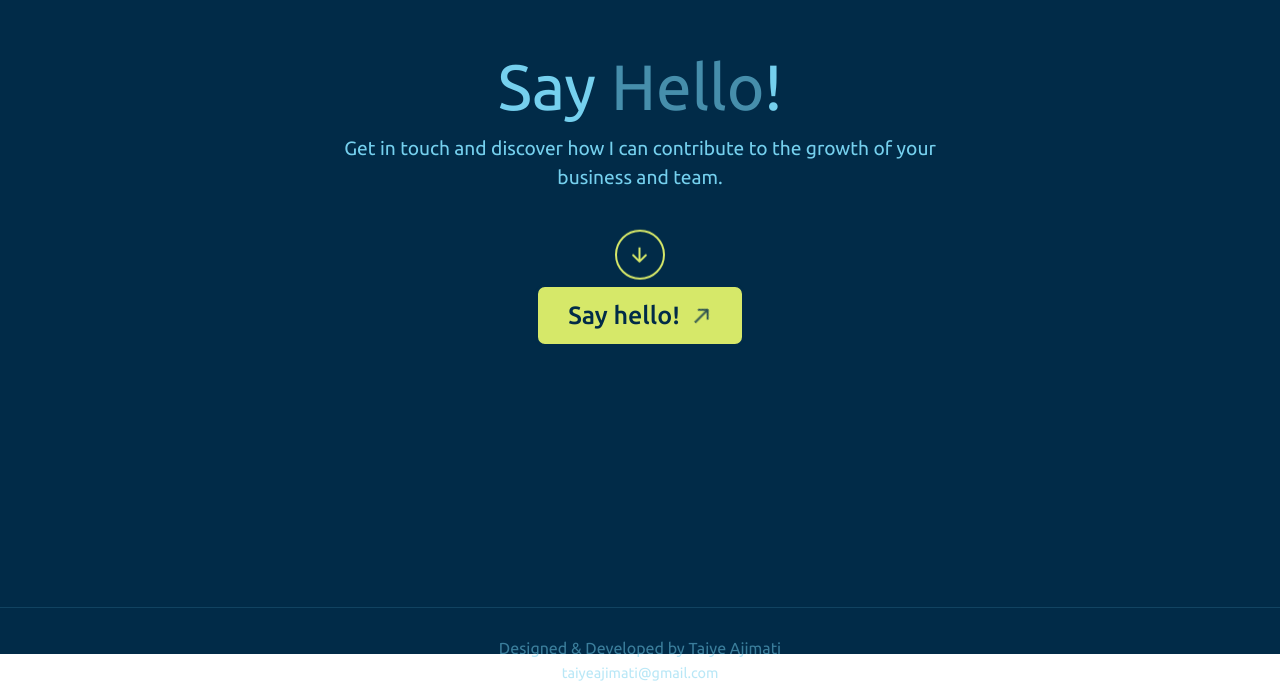
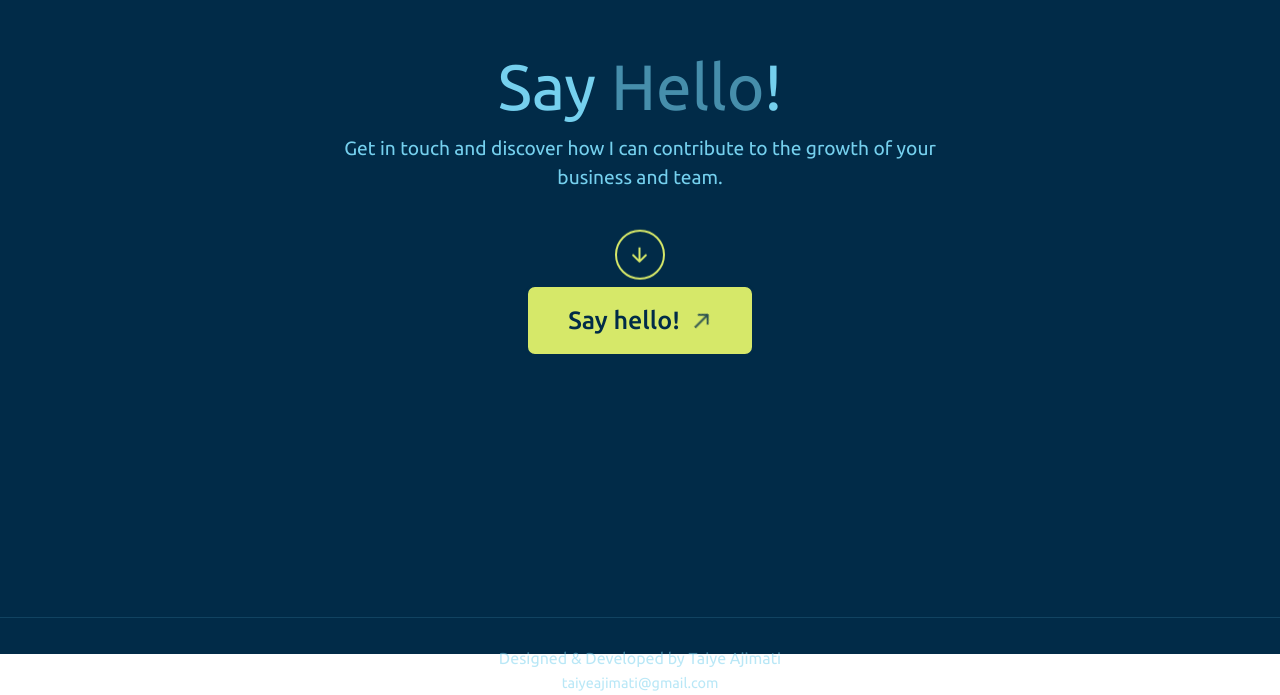
Before and after one commit to Teewaii/portfolio2, a React (Create React App) app in the folder portfolio2/: page / in a window 1280 px wide. Shown: the part 3804-4499 px from the top of the page. Built offline with nearby package versions, Linux system fonts and the light colour scheme; the HTML template or start-up script is replaced by a standard one; a web font is replaced by a local one.

Commit message:
Last home commit

```diff
--- /dev/null
+++ b/portfolio2/src/components/btn/Email.jsx
@@ -0,0 +1,20 @@
+import React from 'react'
+
+export default function Email() {
+    function Mail() {
+        window.open(
+            "mailto:taiyeajimati@gmail.com?subject=SendMail&body=Description"
+        );
+    }
+    return (
+        <div className='relative w-fit' >
+            <button onClick={Mail} className='flex group flex-row-reverse text-[16px] gap-2 md:gap-3 items-center rounded-[10px] py-[12px] border-[3px]
+      px-[15px] lg:py-[15px] lg:px-[40px]  md:text-[25px] font-medium ease-in-out text-primary
+      bg-green duration-300 hover:bg-opacity-[0.6]  hover:text-primary '><span className='animate-pulse -rotate-45 group-hover:rotate-0 '><svg width="20" height="25" viewBox="0 0 10 8" fill="none" xmlns="http://www.w3.org/2000/svg">
+                    <path className='fill-primary group-hover:fill-primary' d="M9.35355 4.35355C9.54882 4.15829 9.54882 3.84171 9.35355 3.64645L6.17157 0.464466C5.97631 0.269204 5.65973 0.269204 5.46447 0.464466C5.2692 0.659728 5.2692 0.976311 5.46447 1.17157L8.29289 4L5.46447 6.82843C5.2692 7.02369 5.2692 7.34027 5.46447 7.53553C5.65973 7.7308 5.97631 7.7308 6.17157 7.53553L9.35355 4.35355ZM0 4.5H9V3.5H0V4.5Z" fill="#DBF66F" />
+                </svg>
+                </span>Say hello!</button>
+            {/* <span className='absolute w-[20px] h-[20px] right-[-5px] rounded-full bg-secondary animate-bounce'></span> */}
+        </div>
+    )
+}
--- a/portfolio2/src/components/footer/Footer.jsx
+++ b/portfolio2/src/components/footer/Footer.jsx
@@ -1,6 +1,7 @@
 import React from 'react';
 import Nav from '../nav/Nav';
-import Btn_sec from '../btn/Btn-sec';
+// import Btn_sec from '../btn/Btn-sec';
+import Email from '../btn/Email';
 
 export default function Footer() {
   return (
@@ -18,7 +19,7 @@ export default function Footer() {
             </svg>
             </span>
           </div>
-          <Btn_sec />
+          <Email />
         </div>
 
         <div className="copywright opacity-50 border-t w-[100%] border-secondary border-opacity-30 pt-7 lg:mt-[180px]">
```
